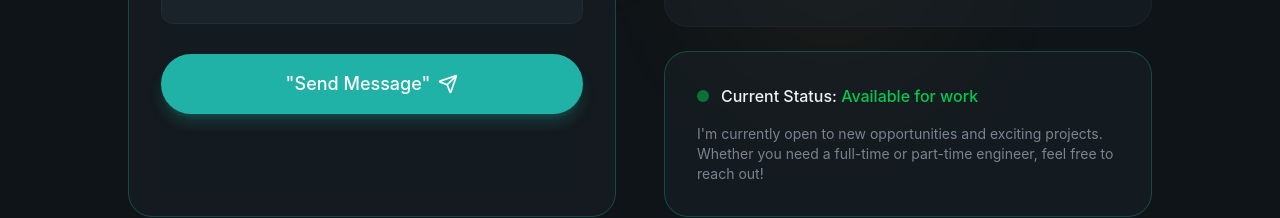
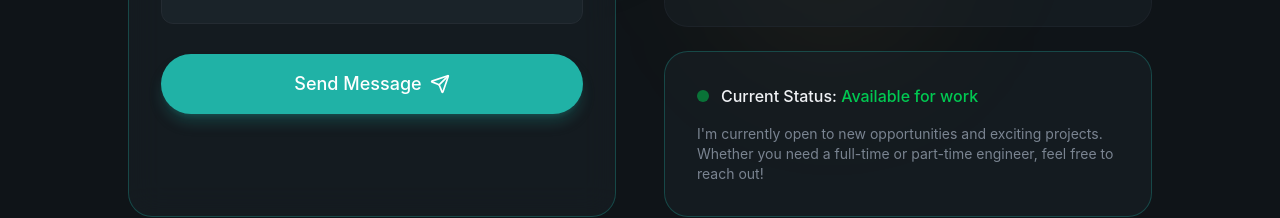
Before and after one commit to MoeF159/Portfolio, a React (Vite) app: page / in a window 1280 px wide. Shown: the part 6949-7167 px from the top of the page. Built offline with nearby package versions, Linux system fonts and the light colour scheme.

Commit message:
typo in textArea in contact file

```diff
--- a/src/sections/Contact.jsx
+++ b/src/sections/Contact.jsx
@@ -188,7 +188,7 @@ export const Contact = () => {
                             <>Sending..."</>
                         ) : (
                         <>
-                            "Send Message"
+                            Send Message
                             <Send className="w-5 h-5" />
                         </>)}
                 </Button>
```
